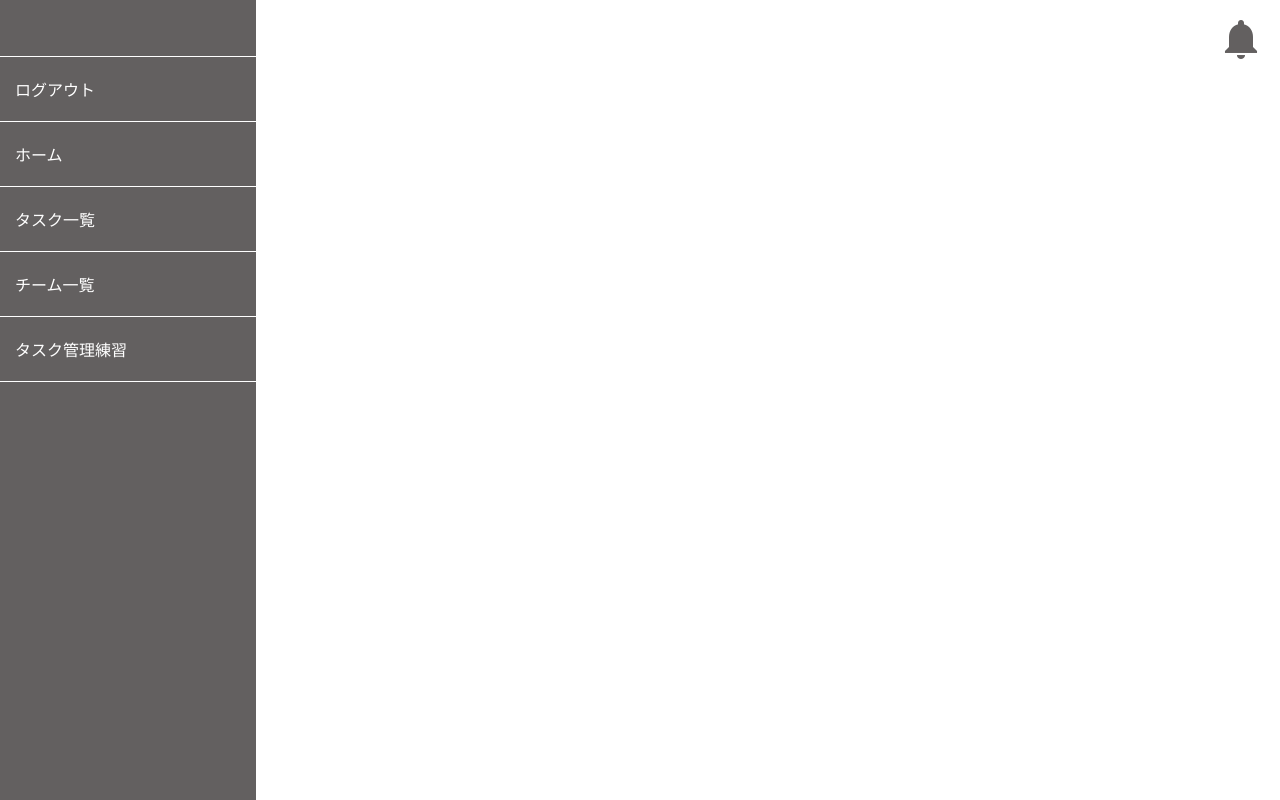
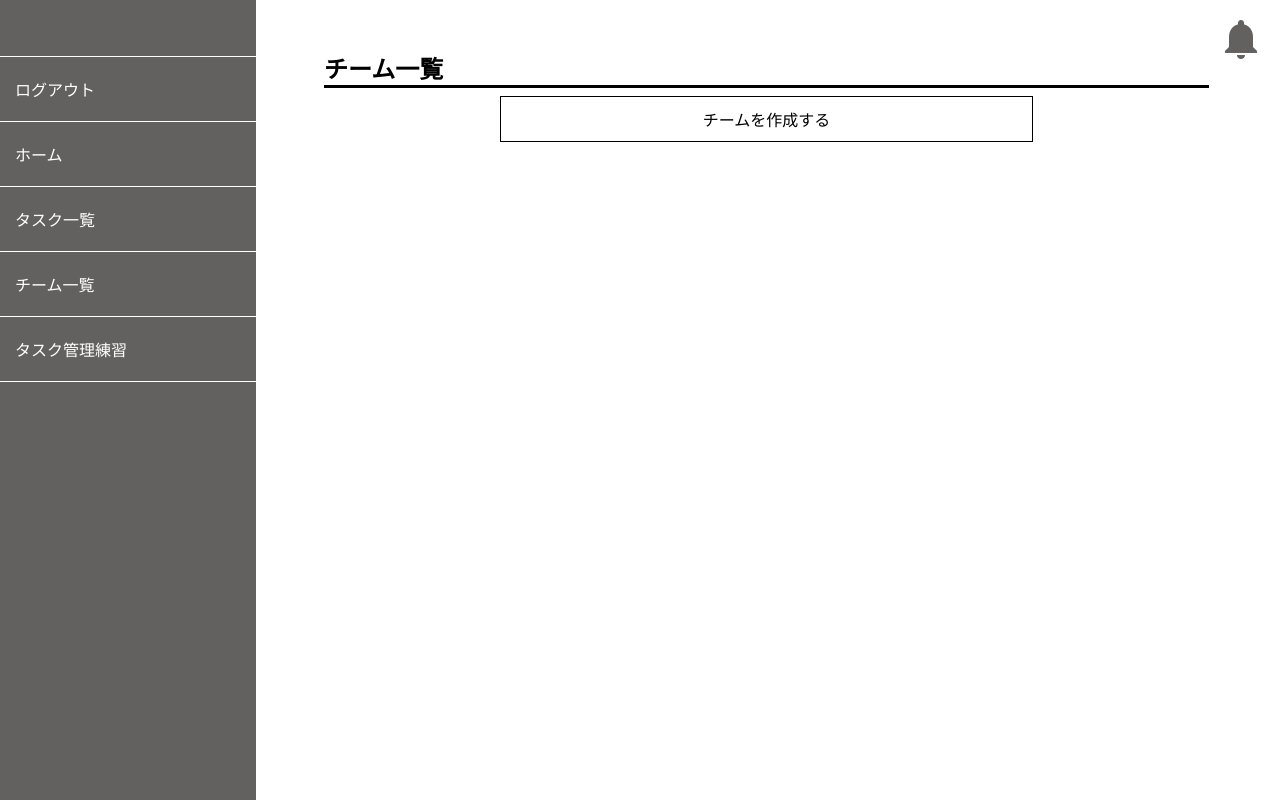
Before and after one commit to Raiki215/Hackathon-e, a Flask app: template templates/team_list.html in a window 1280 px wide. Run offline with Flask 3, Linux system fonts and the light colour scheme; the template is opened without the code that fills it, so the values that code supplies are empty; parts of the project's set-up code (start-up, migrations or seed data) failed here and were passed over.

Commit message:
チームタスク一覧 #24

```diff
--- a/static/css/team.css
+++ b/static/css/team.css
@@ -5,10 +5,34 @@
     margin-top: 20px;
 }
 
+.team_title{
+    font-size: 24px;
+    margin: 50px 0 0 0;
+    border-bottom: 3px solid;
+    width: 100%;
+}
+
+.team_create{
+    display: block;
+    text-decoration: none;
+    width: 60%;
+    color: #000;
+    background-color: #fff;
+    text-align: center;
+    border: 1px solid #000;
+    margin: 8px auto 5px auto;
+    padding: 10px 0 10px 0;
+}
+
+.team_create:hover{
+    color: #fff;
+    background-color: #666666;
+}
+
 .team_list_name{
     display: block;
     text-decoration: none;
-    width: 90%;
+    width: 95%;
     background-color: #fff;
     color: #000;
     border: 1px solid #000;
@@ -19,6 +43,10 @@
 .team_list_name:hover{
     color: #fff;
     background-color: #666666;
+}
+
+.team_list_task_title{
+    padding: 5px 0 5px 0;
 }
 
 .item{
--- a/task/task_method.py
+++ b/task/task_method.py
@@ -98,7 +98,7 @@ def select_team(id):
     return results
 
 def task_sher(id, team_id):
-    sql = 'SELECT * from task WHERE task_category_id = %s AND team_id = %s'
+    sql = 'SELECT * from task WHERE task_category_id = %s AND team_id = %s ORDER BY completion_date ASC'
 
     try:
         connection = db.get_connection()
--- a/templates/team_list.html
+++ b/templates/team_list.html
@@ -5,6 +5,8 @@
 
 {% block content %}
 <div class="main">
+    <h1 class="team_title">チーム一覧</h1>
+    <a href="" class="team_create">チームを作成する</a>
     {% for t in team_list %}
         <a href="{{url_for('task.task_sher')}}?data={{t[0]}}" class="team_list_name">{{t[1]}}</a>
     {% endfor %}
```
Also changed, not shown: task/task.py (+9 -2 lines), templates/team.html (+7 -2 lines).
